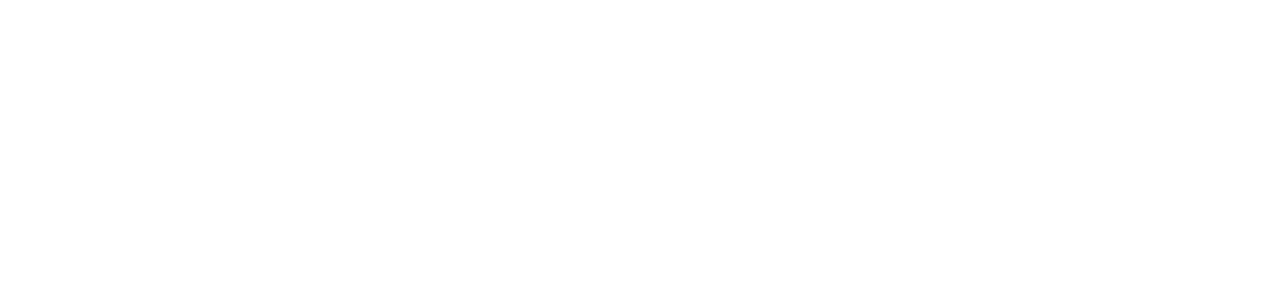
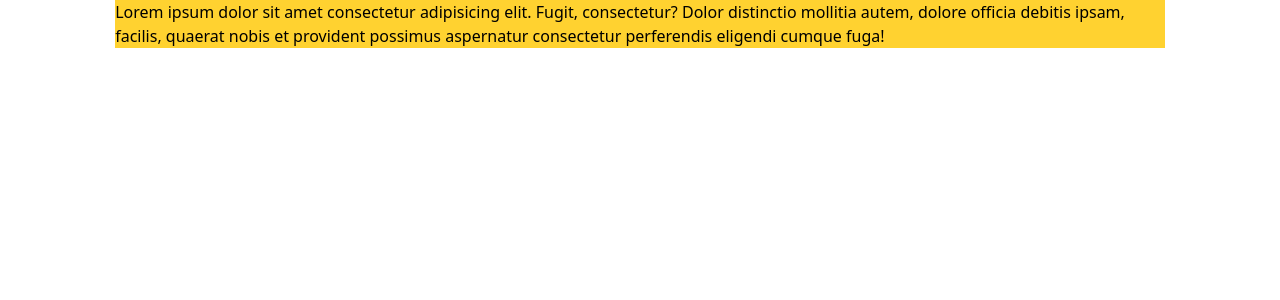
Before and after one commit to muqeet1001/eCommerce, a React (Vite) app in the folder frontend/: page / in a window 1280 px wide. Shown: the top 300 px of the page. Built offline with nearby package versions, Linux system fonts and the light colour scheme.

Commit message:
Implement routing and update page components for eCommerce application

```diff
--- a/frontend/src/App.jsx
+++ b/frontend/src/App.jsx
@@ -1,9 +1,30 @@
- import React from 'react'
+import { Routes, Route } from 'react-router-dom'
+import Home from './pages/Home'
+import Collection from './pages/Collection'
+import About from './pages/About'
+import Contact from './pages/Contact'
+import Product from './pages/Product'
+import Cart from './pages/Cart'
+import Login from './pages/Login'
+import PlaceOrder from './pages/PlaceOrder'
+import Orders from './pages/Orders'
+function App() {
+  return (
+    <div className='px-4 sm:px-[5vw] md:px-[7vw] lg:px-[9vw]'>
+      <Routes>
+        <Route path='/' element={<Home />} />
+        <Route path='/collection' element={<Collection />} />
+        <Route path='/about' element={<About />} />
+        <Route path='/contact' element={<Contact />} />
+        <Route path='/product/:productId' element={<Product />} />
+        <Route path='/card' element={<Cart />} />
+        <Route path='/login' element={<Login />} />
+        <Route path='/place-order' element={<PlaceOrder />} />
+        <Route path='/orders' element={<Orders />} />
+      </Routes>
 
- function App() {
-   return (
-     <div></div>
-   )
- }
+    </div>
+  )
+}
 
- export default App
+export default App
--- a/frontend/src/main.jsx
+++ b/frontend/src/main.jsx
@@ -1,10 +1,10 @@
-
 import { createRoot } from 'react-dom/client'
 import './index.css'
 import App from './App.jsx'
+import { BrowserRouter } from 'react-router-dom'
 
 createRoot(document.getElementById('root')).render(
-
-  <App />
-
+  <BrowserRouter>
+    <App />
+  </BrowserRouter>
 )
--- a/frontend/src/pages/About.jsx
+++ b/frontend/src/pages/About.jsx
@@ -1,9 +1,9 @@
 import React from 'react'
 
-function about() {
+function About() {
   return (
     <div>about</div>
   )
 }
 
-export default about
+export default About
--- a/frontend/src/pages/Home.jsx
+++ b/frontend/src/pages/Home.jsx
@@ -2,7 +2,7 @@ import React from 'react'
 
 function Home() {
   return (
-    <div>Home</div>
+    <div className='bg-amber-300'>Lorem ipsum dolor sit amet consectetur adipisicing elit. Fugit, consectetur? Dolor distinctio mollitia autem, dolore officia debitis ipsam, facilis, quaerat nobis et provident possimus aspernatur consectetur perferendis eligendi cumque fuga!</div>
   )
 }
 
```
